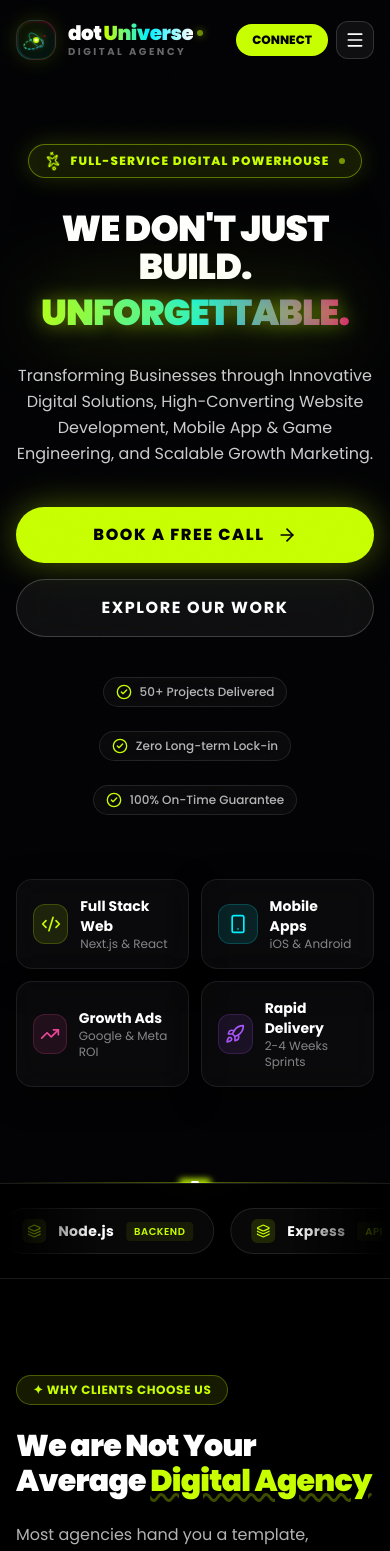
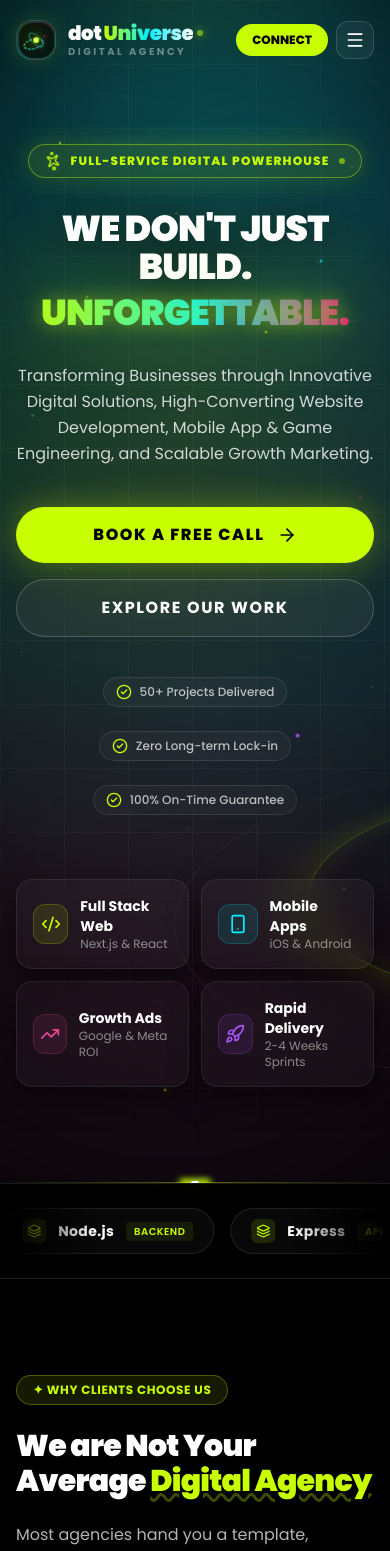
Before and after one commit to Preetabh/dotUniverse, a React (Vite) app in the folder frontend/: page / in a window 390 px wide. Shown: the top 1551 px of the page. Built offline with nearby package versions, Linux system fonts and the light colour scheme.

Commit message:
Fix background z-index stacking to make cosmic effects vibrantly visible

```diff
--- a/frontend/src/components/Hero/CodexHero.tsx
+++ b/frontend/src/components/Hero/CodexHero.tsx
@@ -39,47 +39,51 @@ export const CodexHero: React.FC = () => {
     <section
       id="hero"
       onMouseMove={handleMouseMove}
-      className="relative min-h-screen pt-36 pb-24 flex flex-col justify-center items-center text-center overflow-hidden bg-[#030305]"
+      className="relative min-h-screen pt-36 pb-24 flex flex-col justify-center items-center text-center overflow-hidden bg-[#050508]"
     >
+      {/* ==============================================================
+          CLASSY COSMIC BACKGROUND SYSTEM (z-0 to ensure 100% visibility)
+         ============================================================== */}
+      <div className="absolute inset-0 pointer-events-none z-0 overflow-hidden select-none">
         {/* 1. Interactive Cursor Light Spotlight */}
         <div
-        className="absolute inset-0 pointer-events-none -z-10 transition-opacity duration-700"
+          className="absolute inset-0 transition-opacity duration-500"
           style={{
-          background: `radial-gradient(850px circle at ${mousePos.x}% ${mousePos.y}%, rgba(200, 255, 0, 0.08) 0%, rgba(0, 240, 255, 0.04) 40%, transparent 80%)`,
+            background: `radial-gradient(800px circle at ${mousePos.x}% ${mousePos.y}%, rgba(200, 255, 0, 0.12) 0%, rgba(0, 240, 255, 0.08) 35%, transparent 70%)`,
           }}
         />
 
-      {/* 2. Top Luminous Beam / Keynote Spotlight */}
-      <div className="absolute top-0 left-1/2 -translate-x-1/2 w-[700px] sm:w-[1100px] h-[360px] bg-[radial-gradient(ellipse_at_top,rgba(200,255,0,0.18)_0%,rgba(0,240,255,0.08)_40%,transparent_75%)] pointer-events-none -z-10 blur-2xl" />
+        {/* 2. Keynote Luminous Top Light Cone */}
+        <div className="absolute -top-32 left-1/2 -translate-x-1/2 w-[600px] sm:w-[1000px] h-[450px] bg-[radial-gradient(ellipse_at_top,rgba(200,255,0,0.22)_0%,rgba(0,240,255,0.12)_35%,transparent_70%)] blur-3xl opacity-80" />
 
-      {/* 3. Deep Chromatic Aurora Nebulae */}
-      <div className="absolute top-1/3 left-1/2 -translate-x-1/2 -translate-y-1/2 w-[650px] h-[450px] sm:w-[1100px] sm:h-[600px] bg-gradient-to-tr from-[#c8ff00]/15 via-[#00f0ff]/10 to-[#ec4899]/15 rounded-full blur-[140px] pointer-events-none -z-10 animate-aurora-pulse" />
-      <div className="absolute -top-24 right-[-10%] w-[500px] h-[500px] bg-[#00f0ff]/10 rounded-full blur-[140px] pointer-events-none -z-10" />
-      <div className="absolute bottom-10 left-[-10%] w-[550px] h-[550px] bg-[#ec4899]/10 rounded-full blur-[150px] pointer-events-none -z-10" />
+        {/* 3. Deep Chromatic Aurora Nebulae (Vibrant & Luxurious) */}
+        <div className="absolute top-[38%] left-1/2 -translate-x-1/2 -translate-y-1/2 w-[700px] h-[500px] sm:w-[1100px] sm:h-[650px] bg-gradient-to-tr from-[#c8ff00]/20 via-[#00f0ff]/15 to-[#ec4899]/20 rounded-full blur-[120px] animate-aurora-pulse" />
+        <div className="absolute -top-10 -right-20 w-[450px] h-[450px] bg-[#00f0ff]/15 rounded-full blur-[130px]" />
+        <div className="absolute bottom-10 -left-20 w-[500px] h-[500px] bg-[#ec4899]/15 rounded-full blur-[140px]" />
 
         {/* 4. 3D Cosmic Orbital Plane (dotUniverse Signature System) */}
-      <div className="absolute top-[42%] left-1/2 -translate-x-1/2 -translate-y-1/2 w-[850px] h-[850px] sm:w-[1150px] sm:h-[1150px] lg:w-[1300px] lg:h-[1300px] pointer-events-none -z-10 [transform:perspective(1200px)_rotateX(68deg)] opacity-70">
+        <div className="absolute top-[40%] left-1/2 -translate-x-1/2 -translate-y-1/2 w-[800px] h-[800px] sm:w-[1100px] sm:h-[1100px] lg:w-[1250px] lg:h-[1250px] [transform:perspective(1200px)_rotateX(68deg)] opacity-85">
           {/* Outer dashed celestial track */}
-        <div className="absolute inset-0 rounded-full border border-white/[0.08] border-dashed animate-cosmic-orbit" />
+          <div className="absolute inset-0 rounded-full border border-white/15 border-dashed animate-cosmic-orbit" />
 
           {/* Middle illuminated orbit ring with the orbiting "dotUniverse" celestial node */}
-        <div className="absolute inset-[15%] rounded-full border border-[#c8ff00]/30 shadow-[0_0_50px_rgba(200,255,0,0.15),inset_0_0_30px_rgba(200,255,0,0.05)] animate-cosmic-orbit-reverse">
+          <div className="absolute inset-[15%] rounded-full border border-[#c8ff00]/40 shadow-[0_0_60px_rgba(200,255,0,0.2),inset_0_0_40px_rgba(200,255,0,0.08)] animate-cosmic-orbit-reverse">
             {/* Neon Lime Orbiting Planet Dot */}
-          <div className="absolute top-0 left-1/2 -translate-x-1/2 -translate-y-1/2 w-4 h-4 rounded-full bg-[#c8ff00] shadow-[0_0_25px_#c8ff00,0_0_50px_rgba(200,255,0,0.8)] border border-white" />
+            <div className="absolute top-0 left-1/2 -translate-x-1/2 -translate-y-1/2 w-4 h-4 rounded-full bg-[#c8ff00] shadow-[0_0_20px_#c8ff00,0_0_45px_rgba(200,255,0,0.9)] border-2 border-white" />
 
             {/* Cyber Cyan Counter-Satellite */}
-          <div className="absolute bottom-0 left-1/2 -translate-x-1/2 translate-y-1/2 w-2.5 h-2.5 rounded-full bg-[#00f0ff] shadow-[0_0_20px_#00f0ff]" />
+            <div className="absolute bottom-0 left-1/2 -translate-x-1/2 translate-y-1/2 w-3 h-3 rounded-full bg-[#00f0ff] shadow-[0_0_20px_#00f0ff] border border-white" />
           </div>
 
           {/* Inner core horizon ring */}
-        <div className="absolute inset-[32%] rounded-full border border-[#00f0ff]/20 bg-[radial-gradient(ellipse_at_center,rgba(0,240,255,0.06)_0%,transparent_70%)] shadow-[inset_0_0_40px_rgba(0,240,255,0.1)]" />
+          <div className="absolute inset-[32%] rounded-full border border-[#00f0ff]/30 bg-[radial-gradient(ellipse_at_center,rgba(0,240,255,0.08)_0%,transparent_70%)] shadow-[inset_0_0_40px_rgba(0,240,255,0.15)]" />
 
           {/* Center gravitational core pulse */}
-        <div className="absolute inset-[46%] rounded-full border border-white/15 bg-[#c8ff00]/5 animate-ping" style={{ animationDuration: '6s' }} />
+          <div className="absolute inset-[46%] rounded-full border border-white/20 bg-[#c8ff00]/10 animate-ping" style={{ animationDuration: '6s' }} />
         </div>
 
-      {/* 5. Twinkling Stardust Field */}
-      <div className="absolute inset-0 pointer-events-none -z-10 overflow-hidden">
+        {/* 5. Twinkling Stardust Constellation Field */}
+        <div className="absolute inset-0 overflow-hidden">
           {CELESTIAL_STARS.map((star, i) => (
             <div
               key={i}
@@ -90,15 +94,16 @@ export const CodexHero: React.FC = () => {
                 width: `${star.size}px`,
                 height: `${star.size}px`,
                 backgroundColor: star.color,
-              boxShadow: `0 0 ${star.size * 4}px ${star.color}`,
+                boxShadow: `0 0 ${star.size * 6}px ${star.color}, 0 0 ${star.size * 12}px ${star.color}`,
                 animationDelay: star.delay,
               }}
             />
           ))}
         </div>
 
-      {/* 6. Technical Precision Grid with Smooth Elliptical Vignette */}
-      <div className="absolute inset-0 bg-[linear-gradient(to_right,rgba(255,255,255,0.04)_1px,transparent_1px),linear-gradient(to_bottom,rgba(255,255,255,0.04)_1px,transparent_1px)] bg-[size:4.5rem_4.5rem] [mask-image:radial-gradient(ellipse_65%_55%_at_50%_45%,#000_65%,transparent_100%)] pointer-events-none -z-10" />
+        {/* 6. Technical Precision Grid with Smooth Vignette */}
+        <div className="absolute inset-0 bg-[linear-gradient(to_right,rgba(255,255,255,0.05)_1px,transparent_1px),linear-gradient(to_bottom,rgba(255,255,255,0.05)_1px,transparent_1px)] bg-[size:4rem_4rem] [mask-image:radial-gradient(ellipse_70%_60%_at_50%_45%,#000_60%,transparent_100%)] opacity-70" />
+      </div>
 
       {/* Content Container */}
       <div className="max-w-5xl mx-auto px-4 sm:px-6 lg:px-8 flex flex-col items-center relative z-10">
```
Lines whose indentation alone changed are shown as unchanged.
